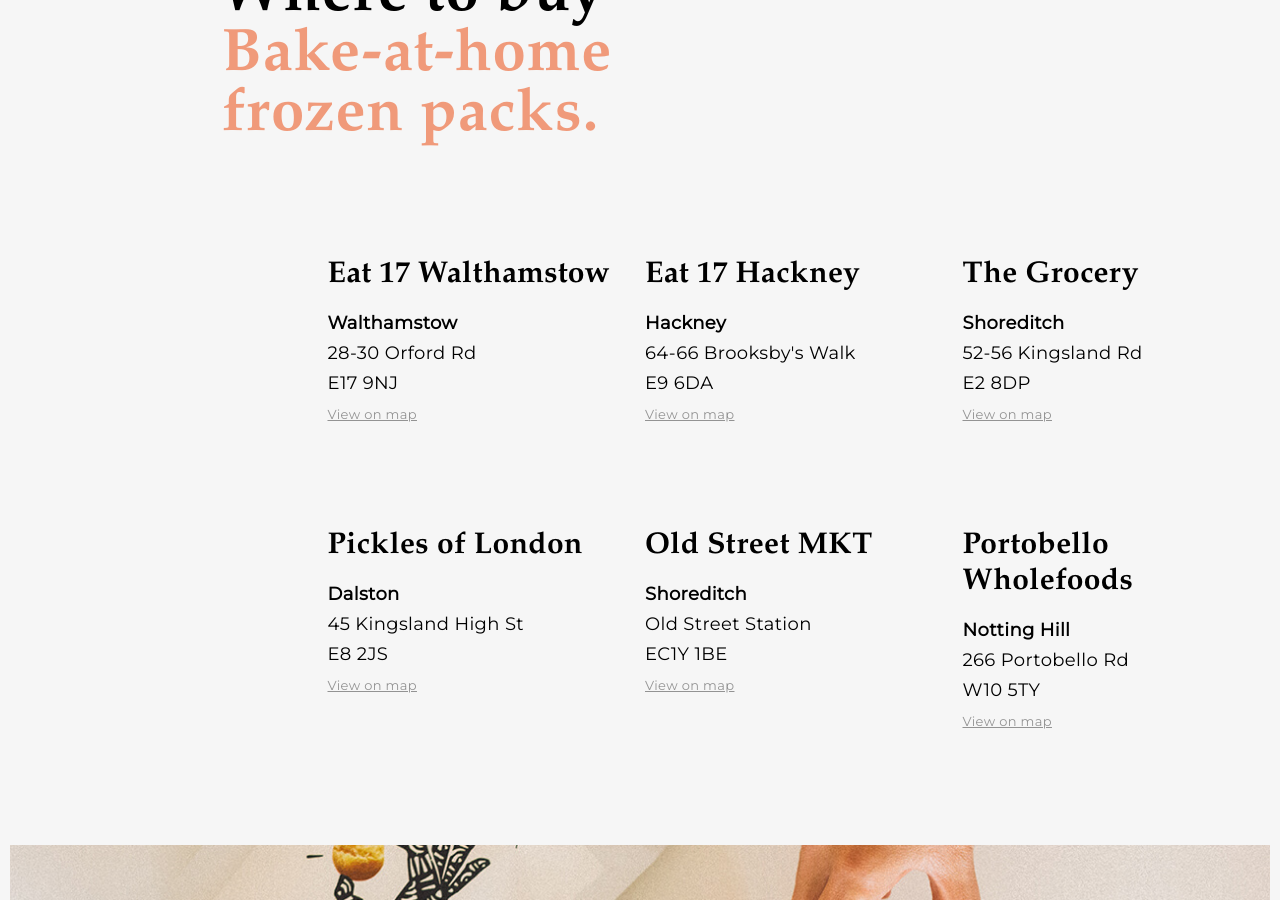
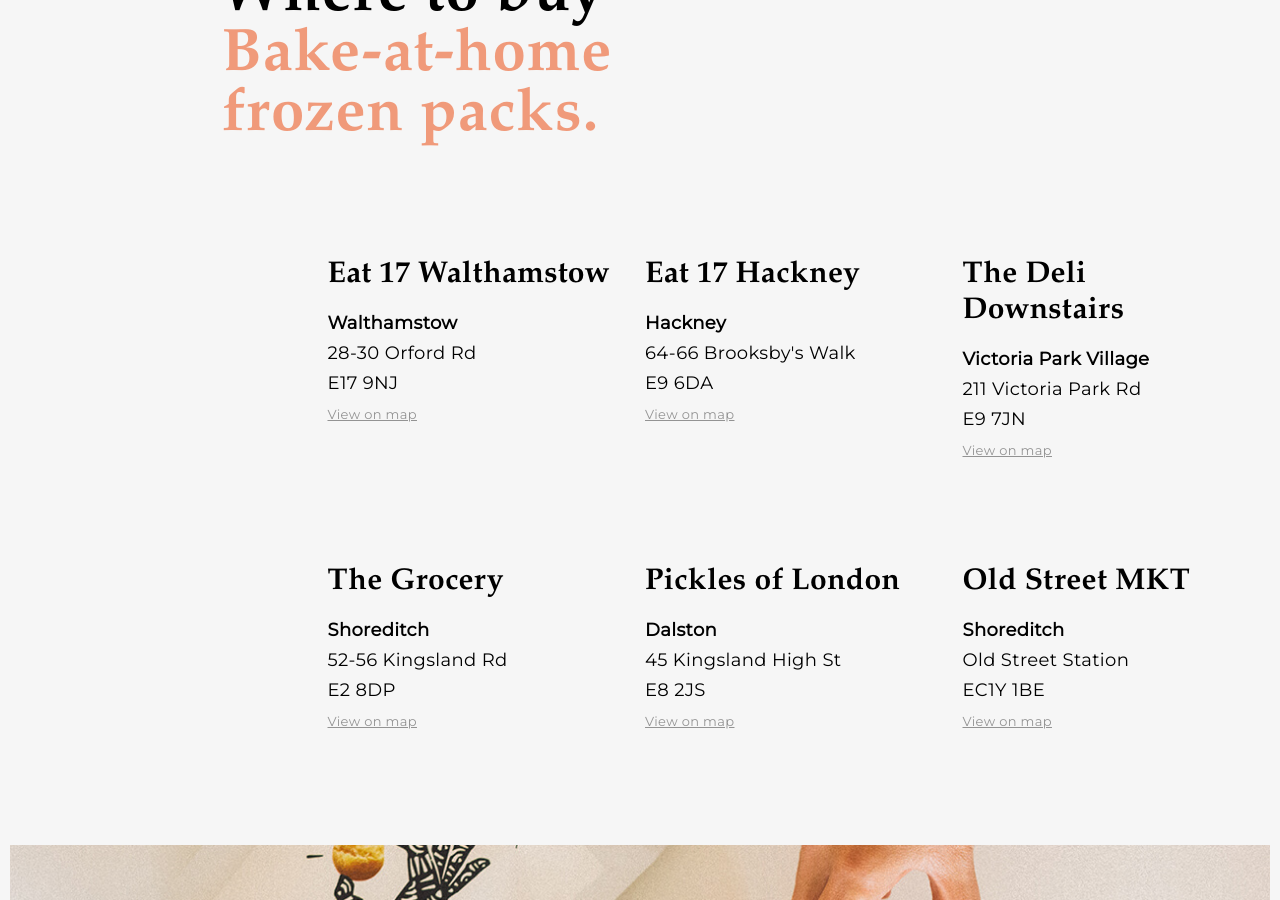
Before and after one commit to peduarte/dona-rita, a Jekyll site: the page built from stockists.html, in a window 1280 px wide and 900 px high, scrolled down 260 px. Built offline with Jekyll 4.4.1, drawn with Linux system fonts in a browser that asks for light colours.

Commit message:
Update stockists.json

```diff
--- a/_data/stockists.json
+++ b/_data/stockists.json
@@ -11,6 +11,13 @@
 		"area": "Hackney",
 		"address": "64-66 Brooksby's Walk",
 		"postCode": "E9 6DA"
+	},
+
+	{
+		"name": "The Deli Downstairs",
+		"area": "Victoria Park Village",
+		"address": "211 Victoria Park Rd",
+		"postCode": "E9 7JN"
 	},
 
 	{
```
